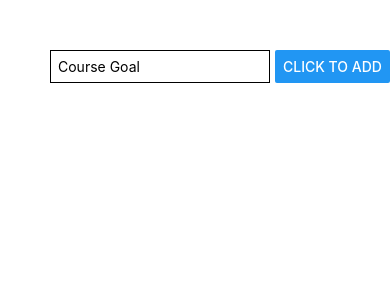
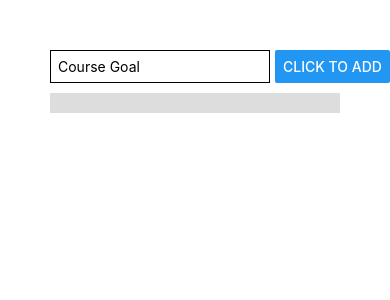
Before and after one commit to AyoMoses/rn-complete-guide, a React Native app: screen / in a window 390 px wide. Both pictures are taken after a click on the button "CLICK TO ADD". Shown: the top 300 px of the page. Built offline with nearby package versions, Linux system fonts and the light colour scheme.

Commit message:
data, key/id, scrollView, FlatList, Hooks(useState)

```diff
--- a/App.js
+++ b/App.js
@@ -1,15 +1,62 @@
-import React from "react";
-import { StyleSheet, Text, View, TextInput, Button } from "react-native";
+import React, { useState } from "react";
+import {
+  StyleSheet,
+  Text,
+  View,
+  TextInput,
+  Button,
+  ScrollView,
+  FlatList
+} from "react-native";
 
 export default function App() {
+  const [enteredGoal, setEnteredGoal] = useState("");
+  const [courseGoals, setCourseGoals] = useState([]);
+
+  const goalInputHandler = enteredText => {
+    setEnteredGoal(enteredText);
+  };
+
+  // DISPLAY OUR ENTERED GOAL
+  const addGoalHandler = () => {
+    setCourseGoals(currentGoals => [
+      ...currentGoals,
+      { key: Math.random().toString(), value: enteredGoal }
+    ]);
+  };
+
+  // function goalInputHandler(enteredText) {
+  //   setEnteredGoal(enteredText);
+  // };
+  // // USING ONE OF THE TWO WORKS
+  // const goalInputHandler = (enteredText) => {
+  //   setEnteredGoal(enteredText);
+  // };
+
+  // ANOTHER FUNCTION FOR WATCHING WHEN THE ADD BUTTON IS CLIICKED
+
   return (
     <View style={styles.screenWrap}>
       <View style={styles.inputContainer}>
-        <TextInput placeholder="Course Goal" style={styles.formInput} />
-        <Button title="Click to Add" style={{}} />
+        <TextInput
+          placeholder="Course Goal"
+          style={styles.formInput}
+          onChangeText={goalInputHandler}
+          // WE PASS THE USER KEYPRESS INTO THE INPUTTEXT BY BINDING DATA ONE WAY
+          value={enteredGoal}
+        />
+        {/* WE THEN BIND THE GOALINPUT HANDLER */}
+        <Button title="Click to Add" style={{}} onPress={addGoalHandler} />
       </View>
 
-      <View></View>
+      <FlatList
+        data={courseGoals}
+        renderItem={itemData => (
+          <View style={styles.listItem}>
+            <Text>{itemData.item.value}</Text>
+          </View>
+        )}
+      />
     </View>
   );
 }
@@ -32,5 +79,11 @@ const styles = StyleSheet.create({
     borderWidth: 1,
     padding: 7,
     marginRight: 5
+  },
+
+  listItem: {
+    padding: 10,
+    marginVertical: 10,
+    backgroundColor: "#ddd"
   }
 });
```
